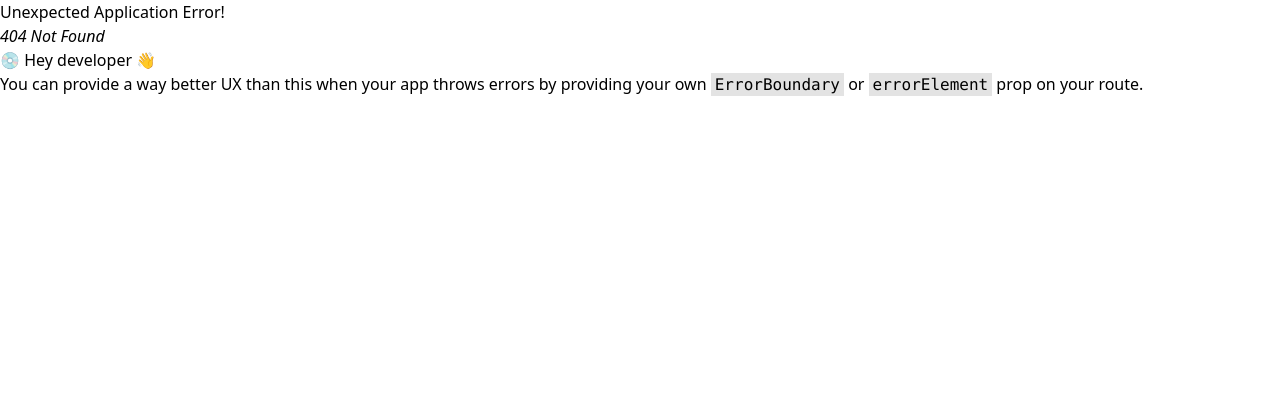
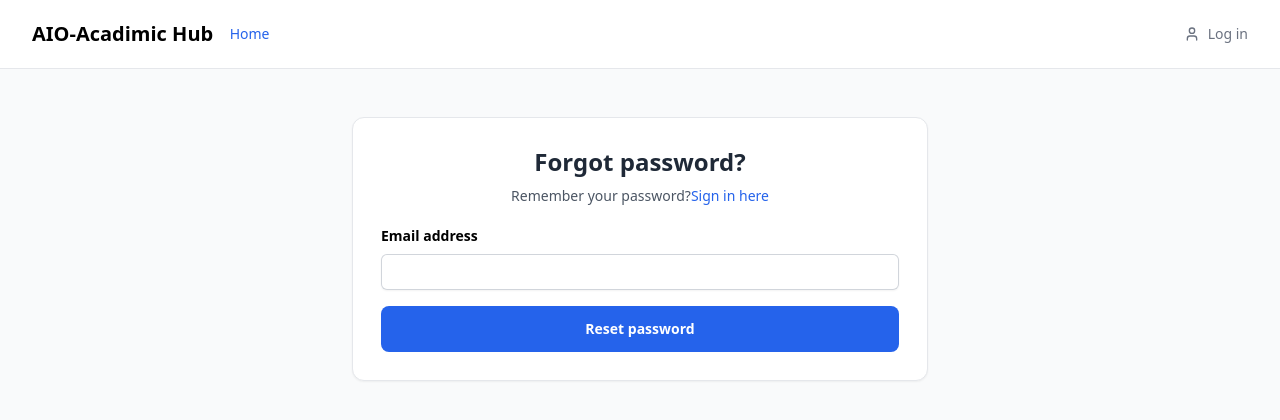
Before and after one commit to MohamedIbrahim222/Dashboard, a React (Vite) app: page /reset in a window 1280 px wide. Before the commit this address had no page. Shown: the top 420 px of the page. Built offline with nearby package versions, Linux system fonts and the light colour scheme.

Commit message:
fourth commit

```diff
--- a/package.json
+++ b/package.json
@@ -15,6 +15,7 @@
     "@preline/tabs": "^2.3.0",
     "@radix-ui/react-icons": "^1.3.0",
     "@radix-ui/react-tabs": "^1.0.4",
+    "axios": "^1.7.2",
     "class-variance-authority": "^0.7.0",
     "clsx": "^2.1.1",
     "react": "^18.2.0",
--- /dev/null
+++ b/src/routes/login.tsx
@@ -0,0 +1,53 @@
+import {
+  Card,
+  CardContent,
+  CardDescription,
+  CardFooter,
+  CardHeader,
+  CardTitle,
+} from "@/components/ui/card"
+import { Input } from "@/components/ui/input"
+import { Link } from "react-router-dom"
+
+export function Login() {
+  return (
+    <Card className="w-full max-w-sm mx-auto">
+      <CardHeader>
+        <CardTitle className="text-2xl">Login</CardTitle>
+        <CardDescription>
+          Enter your email below to login to your account.
+        </CardDescription>
+      </CardHeader>
+      <CardContent className="grid gap-4">
+        <div className="grid gap-2">
+          <label htmlFor="email">Email</label>
+          <Input id="email" type="email" placeholder="m@example.com" required />
+        </div>
+        <div className="grid gap-2">
+          <label htmlFor="password">Password</label>
+          <Input id="password" type="password" required />
+          <Link to={'/reset'} className="text-sm font-semibold text-blue-500">reset password</Link>
+        </div>
+      </CardContent>
+      <CardFooter className="flex flex-col">
+        <div className="mb-3">
+            <div className="sm:col-span-9">
+            <div className="sm:flex">
+                <label htmlFor="af-account-gender-checkbox" className="flex py-2 px-3 w-full border border-gray-200 shadow-sm -mt-px -ms-px first:rounded-t-lg last:rounded-b-lg sm:first:rounded-s-lg sm:mt-0 sm:first:ms-0 sm:first:rounded-se-none sm:last:rounded-es-none sm:last:rounded-e-lg text-sm relative focus:z-10 focus:border-blue-500 focus:ring-blue-500 disabled:opacity-50 disabled:pointer-events-none dark:bg-neutral-800 dark:border-neutral-700 dark:text-neutral-400 dark:placeholder-neutral-500 dark:focus:ring-neutral-600">
+                <input type="radio" name="af-account-gender-checkbox" className="shrink-0 mt-0.5 border-gray-300 rounded-full text-blue-600 focus:ring-blue-500 disabled:opacity-50 disabled:pointer-events-none dark:bg-neutral-800 dark:border-neutral-500 dark:checked:bg-blue-500 dark:checked:border-blue-500 dark:focus:ring-offset-gray-800" id="af-account-gender-checkbox" checked />
+                <span className="text-sm text-gray-500 ms-3 dark:text-neutral-400">Doctor</span>
+                </label>
+
+
+                <label htmlFor="af-account-gender-checkbox-other" className="flex py-2 px-3 w-full border border-gray-200 shadow-sm -mt-px -ms-px first:rounded-t-lg last:rounded-b-lg sm:first:rounded-s-lg sm:mt-0 sm:first:ms-0 sm:first:rounded-se-none sm:last:rounded-es-none sm:last:rounded-e-lg text-sm relative focus:z-10 focus:border-blue-500 focus:ring-blue-500 disabled:opacity-50 disabled:pointer-events-none dark:bg-neutral-800 dark:border-neutral-700 dark:text-neutral-400 dark:placeholder-neutral-500 dark:focus:ring-neutral-600">
+                <input type="radio" name="af-account-gender-checkbox" className="shrink-0 mt-0.5 border-gray-300 rounded-full text-blue-600 focus:ring-blue-500 disabled:opacity-50 disabled:pointer-events-none dark:bg-neutral-800 dark:border-neutral-500 dark:checked:bg-blue-500 dark:checked:border-blue-500 dark:focus:ring-offset-gray-800" id="af-account-gender-checkbox-other" />
+                <span className="text-sm text-gray-500 ms-3 dark:text-neutral-400">Admin</span>
+                </label>
+            </div>
+            </div>
+        </div>
+        <button className="btn btn-blue block w-full">Sing in</button>
+      </CardFooter>
+    </Card>
+  )
+}
--- a/src/routes/quiz.tsx
+++ b/src/routes/quiz.tsx
@@ -5,37 +5,49 @@ import {
   Card,
   CardContent,
   CardDescription,
-  CardFooter,
   CardHeader,
   CardTitle,
 } from "@/components/ui/card";
 import { Input } from "@/components/ui/input";
+import { useState } from "react";
+import axios from "axios";
 
 export default function Quiz() {
+  const [questionCount, setQuestionCount] = useState(0);
+  const [modulesCount, setModulesCount] = useState(0);
+  const [modules, setModules] = useState([]);
+
+  const courseId = 'e9d0d03b-334a-4e75-80d2-4a6af2551a62';
+  const instructorId = '45fcd16d-64ee-455e-b140-369f2c5856db';
+
+  async function generateModules() {
+    const data = await axios.post(`http://localhost:5257/Api/V0.1/courses/${courseId}/instructors/${instructorId}/modules/GenerateModules`, {
+      numberOfModules: 1,
+      numberOfQuestionPerModule: 2,
+      questionBank: "",
+      isSaveUploadedQuestions: false
+    }, {headers: {
+      'Content-Type': 'application/json',
+    }});
+    console.log(data);
+  }
+
   return (
     <div className="flex gap-x-5">
       <div className="w-3/5">
         <div className="card flex justify-between mb-3">
           <div>
             <label htmlFor="q-count">Questions count</label>
-            <input
-              type="number"
-              id="q-count"
-              className="block w-full rounded-md border-0 py-1.5 text-gray-900 shadow-sm ring-1 ring-inset ring-gray-300 placeholder:text-gray-400 focus:ring-2 focus:ring-inset sm:text-sm sm:leading-6"
-            />
+            <Input type="number" value={questionCount} onChange={e => setQuestionCount(Number(e.target.value))} />
           </div>
           <div>
             <label htmlFor="m-count">Modules count</label>
-            <input
-              type="number"
-              id="m-count"
-              className="block w-full rounded-md border-0 py-1.5 text-gray-900 shadow-sm ring-1 ring-inset ring-gray-300 placeholder:text-gray-400 focus:ring-2 focus:ring-inset sm:text-sm sm:leading-6"
-            />
+            <Input type="number" value={modulesCount} onChange={e => setModulesCount(Number(e.target.value))} />
           </div>
         </div>
         <div className="flex justify-between items-center mb-2">
           <h1 className="font-semibold text-2xl mb-3">Questions</h1>
-          <button className="btn btn-blue">Generate modules</button>
+          <button className="btn btn-blue" onClick={generateModules}>Generate modules</button>
         </div>
 
         <Tabs defaultValue="account" className="w-[400px]">
@@ -48,7 +60,8 @@ export default function Quiz() {
               <CardHeader>
                 <CardTitle>Account</CardTitle>
                 <CardDescription>
-              Make changes to your account here. Click save when you're done.
+                  Make changes to your account here. Click save when you're
+                  done.
                 </CardDescription>
               </CardHeader>
               <CardContent className="space-y-2">
@@ -59,7 +72,6 @@ export default function Quiz() {
                   <Input id="username" defaultValue="@peduarte" />
                 </div>
               </CardContent>
-
             </Card>
           </TabsContent>
           <TabsContent value="password">
@@ -78,7 +90,6 @@ export default function Quiz() {
                   <Input id="new" type="password" />
                 </div>
               </CardContent>
-
             </Card>
           </TabsContent>
         </Tabs>
--- /dev/null
+++ b/src/routes/reset.tsx
@@ -0,0 +1,69 @@
+export default function Reset() {
+  return (
+    <div className="mt-7 bg-white border border-gray-200 rounded-xl shadow-sm max-w-xl mx-auto">
+      <div className="p-4 sm:p-7">
+        <div className="text-center">
+          <h1 className="block text-2xl font-bold text-gray-800">
+            Forgot password?
+          </h1>
+          <p className="mt-2 text-sm text-gray-600">
+            Remember your password?
+            <a
+              className="text-blue-600 decoration-2 hover:underline font-medium"
+              href="../examples/html/signin.html"
+            >
+              Sign in here
+            </a>
+          </p>
+        </div>
+
+        <div className="mt-5">
+          <form>
+            <div className="grid gap-y-4">
+              <div>
+                <label htmlFor="email" className="block text-sm mb-2 font-semibold">
+                  Email address
+                </label>
+                <div className="relative">
+                  <input
+                    type="email"
+                    id="email"
+                    name="email"
+                    className="form-input"
+                    required
+                    aria-describedby="email-error"
+                  />
+                  <div className="hidden absolute inset-y-0 end-0 pointer-events-none pe-3">
+                    <svg
+                      className="size-5 text-red-500"
+                      width="16"
+                      height="16"
+                      fill="currentColor"
+                      viewBox="0 0 16 16"
+                      aria-hidden="true"
+                    >
+                      <path d="M16 8A8 8 0 1 1 0 8a8 8 0 0 1 16 0zM8 4a.905.905 0 0 0-.9.995l.35 3.507a.552.552 0 0 0 1.1 0l.35-3.507A.905.905 0 0 0 8 4zm.002 6a1 1 0 1 0 0 2 1 1 0 0 0 0-2z" />
+                    </svg>
+                  </div>
+                </div>
+                <p
+                  className="hidden text-xs text-red-600 mt-2"
+                  id="email-error"
+                >
+                  Please include a valid email address so we can get back to you
+                </p>
+              </div>
+
+              <button
+                type="submit"
+                className="w-full py-3 px-4 inline-flex justify-center items-center gap-x-2 text-sm font-semibold rounded-lg border border-transparent bg-blue-600 text-white hover:bg-blue-700 disabled:opacity-50 disabled:pointer-events-none"
+              >
+                Reset password
+              </button>
+            </div>
+          </form>
+        </div>
+      </div>
+    </div>
+  );
+}
--- a/src/routes/root.tsx
+++ b/src/routes/root.tsx
@@ -70,17 +70,10 @@ export function Root() {
               >
                 Home
               </Link>
-              <Link
-                className="py-3 ps-px sm:px-3 sm:py-6 font-medium text-gray-500 hover:text-gray-400"
-                to="/courses"
-              >
-                Courses
-              </Link>
-
               <div className="flex items-center gap-x-2 py-2 sm:py-0 sm:ms-auto">
-                <a
+                <Link
                   className="flex items-center gap-x-2 font-medium text-gray-500 hover:text-blue-600"
-                  href="#"
+                  to="/login"
                 >
                   <svg
                     className="flex-shrink-0 size-4"
@@ -98,7 +91,7 @@ export function Root() {
                     <circle cx="12" cy="7" r="4" />
                   </svg>
                   Log in
-                </a>
+                </Link>
               </div>
             </div>
           </div>
```
Also changed, not shown: src/App.tsx (+10 -0 lines), 1 other file (tests, documents, lock files or other folders). Lines whose indentation alone changed are shown as unchanged.
